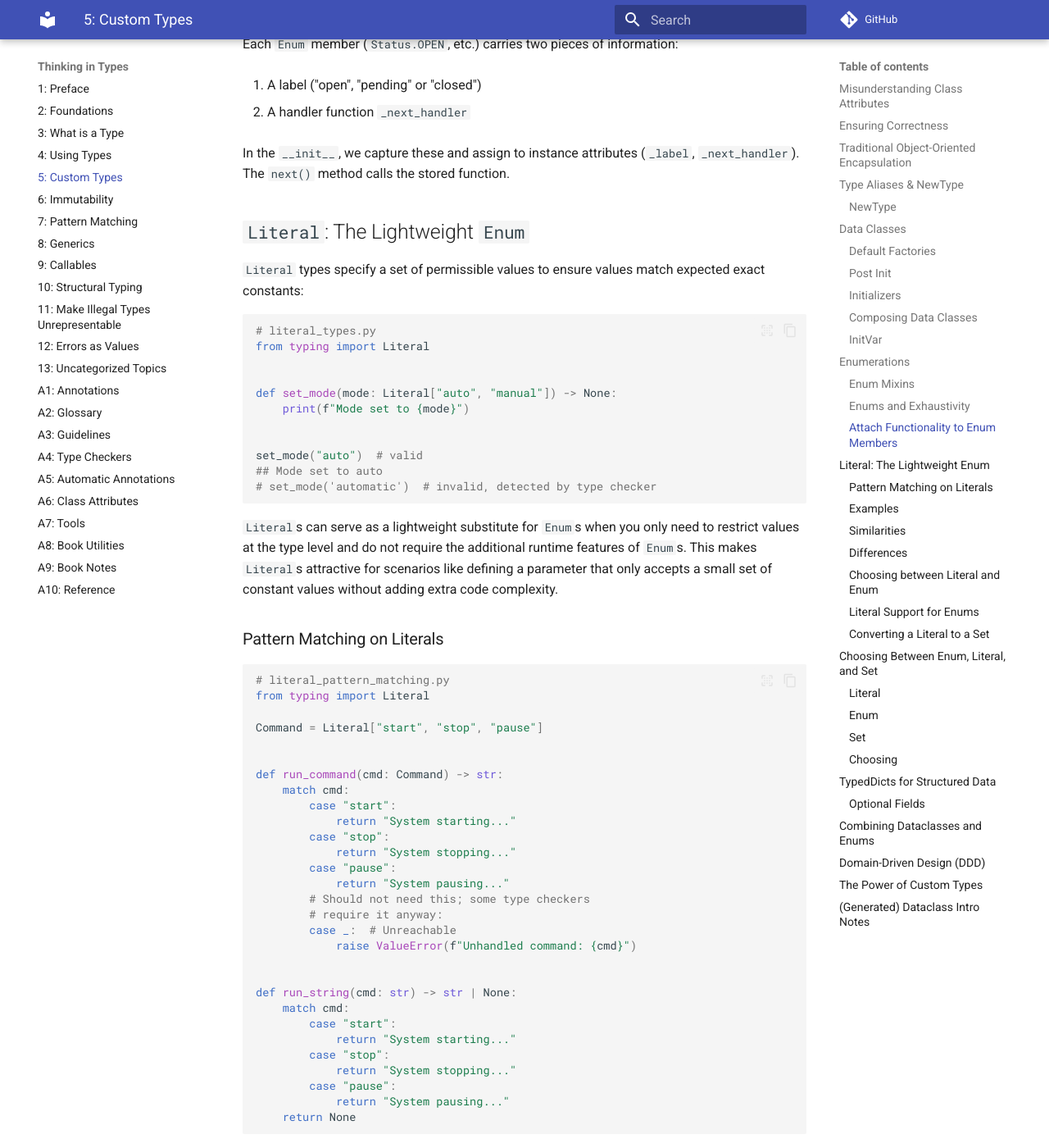
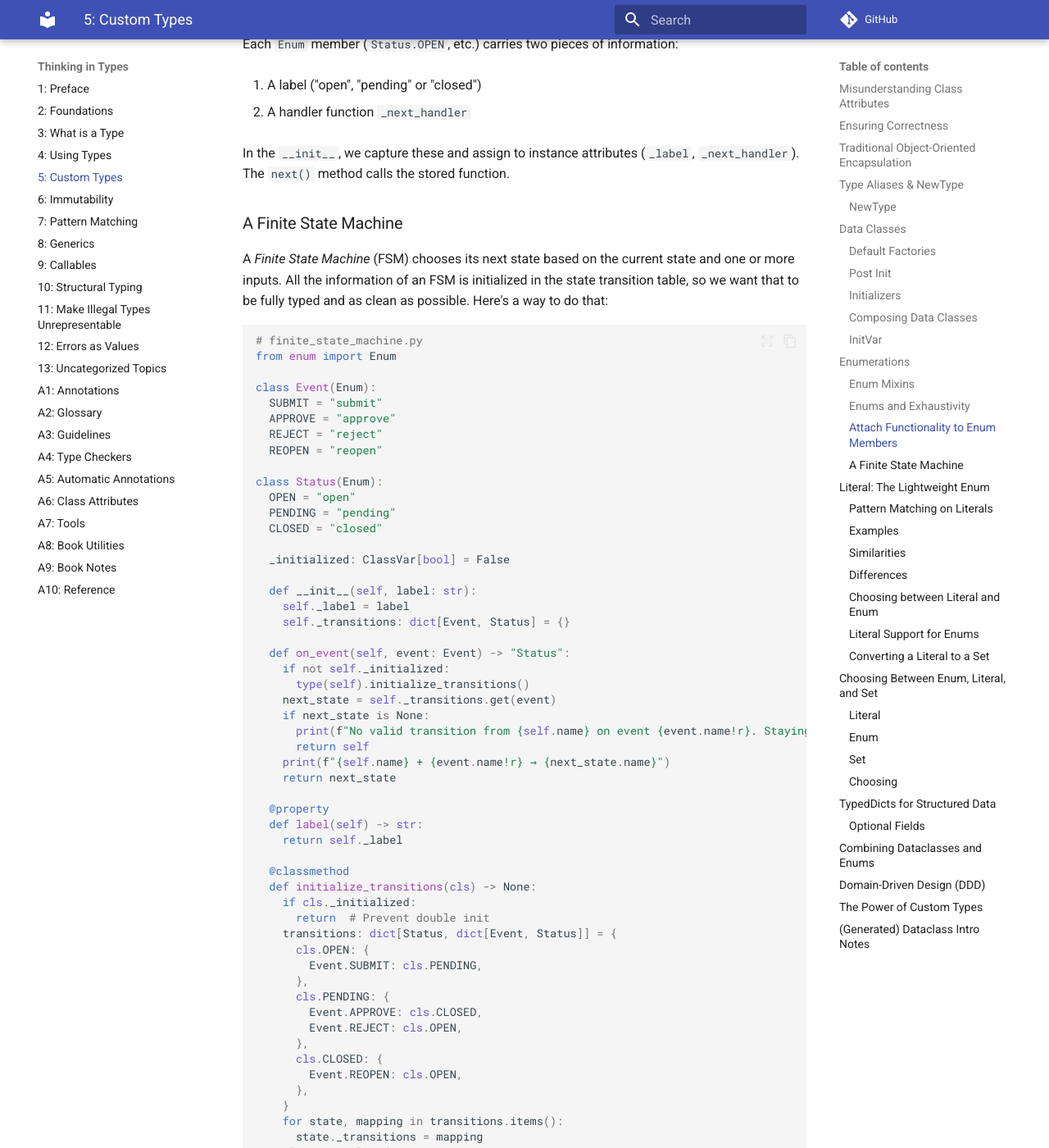
Before and after one commit to ThinkingInTypes/ThinkingInTypes.github.io, an MkDocs documentation site: the page built from Chapters/C05_Custom_Types.md, in a window 1280 px wide and 1400 px high, scrolled down 21523 px. Shown: the whole window at 82% size. Built offline with MkDocs 1.6.1 and Material for MkDocs 9.7.7, drawn with Linux system fonts in a browser that asks for light colours; comment, search, counter and statistics services are not loaded; some of the changed text lies outside the part shown.

Commit message:
Update C05_Custom_Types.md

````diff
--- a/Chapters/C05_Custom_Types.md
+++ b/Chapters/C05_Custom_Types.md
@@ -1091,7 +1091,84 @@ Each `Enum` member (`Status.OPEN`, etc.) carries two pieces of information:
 In the `__init__`, we capture these and assign to instance attributes (`_label`, `_next_handler`).
 The `next()` method calls the stored function.
 
-
+### A Finite State Machine
+
+A _Finite State Machine_ (FSM) chooses its next state based on the current state and one or more inputs.
+All the information of an FSM is initialized in the state transition table, so we want that to be
+fully typed and as clean as possible. Here's a way to do that:
+
+```python
+# finite_state_machine.py
+from enum import Enum
+
+class Event(Enum):
+  SUBMIT = "submit"
+  APPROVE = "approve"
+  REJECT = "reject"
+  REOPEN = "reopen"
+
+class Status(Enum):
+  OPEN = "open"
+  PENDING = "pending"
+  CLOSED = "closed"
+
+  _initialized: ClassVar[bool] = False
+
+  def __init__(self, label: str):
+    self._label = label
+    self._transitions: dict[Event, Status] = {}
+
+  def on_event(self, event: Event) -> "Status":
+    if not self._initialized:
+      type(self).initialize_transitions()
+    next_state = self._transitions.get(event)
+    if next_state is None:
+      print(f"No valid transition from {self.name} on event {event.name!r}. Staying in {self.name}.")
+      return self
+    print(f"{self.name} + {event.name!r} → {next_state.name}")
+    return next_state
+
+  @property
+  def label(self) -> str:
+    return self._label
+
+  @classmethod
+  def initialize_transitions(cls) -> None:
+    if cls._initialized:
+      return  # Prevent double init
+    transitions: dict[Status, dict[Event, Status]] = {
+      cls.OPEN: {
+        Event.SUBMIT: cls.PENDING,
+      },
+      cls.PENDING: {
+        Event.APPROVE: cls.CLOSED,
+        Event.REJECT: cls.OPEN,
+      },
+      cls.CLOSED: {
+        Event.REOPEN: cls.OPEN,
+      },
+    }
+    for state, mapping in transitions.items():
+      state._transitions = mapping
+    cls._initialized = True
+
+def run(initial: Status, events: list[Event]) -> None:
+  state = initial
+  print(f"Starting at {state.label}")
+  for event in events:
+    state = state.on_event(event)
+    print(f"Now at {state.label}")
+
+workflow = [
+  Event.SUBMIT,
+  Event.REJECT,
+  Event.SUBMIT,
+  Event.APPROVE,
+  Event.REOPEN,
+]
+
+run(Status.OPEN, workflow)
+```
 
 
 ## `Literal`: The Lightweight `Enum`
````
